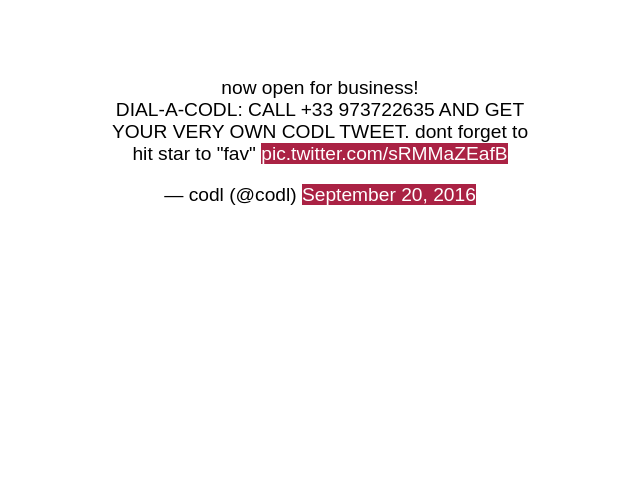
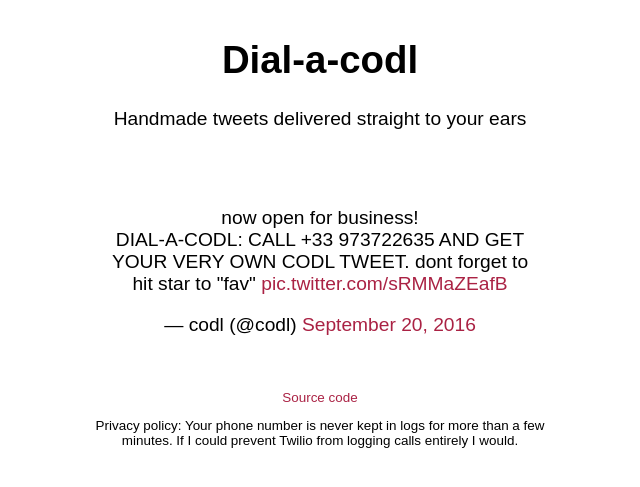
Before and after one commit to codl/tweetspeak, a Flask app: template templates/index.html in a window 1280 px wide. Shown: the top 487 px of the page, without its empty margins (320-960 px from the left). Run offline with Flask 2, Linux system fonts and the light colour scheme; the template is opened without the code that fills it, so the values that code supplies are empty; parts of the project's set-up code (start-up, migrations or seed data) failed here and were passed over; some libraries are stand-ins or nearby versions.

Commit message:
bing bang homepage update

```diff
--- a/templates/index.html
+++ b/templates/index.html
@@ -2,38 +2,50 @@
 <head lang="en">
     <title>Dial-a-codl</title>
     <script async src="//platform.twitter.com/widgets.js" charset="utf-8"></script>
-    <meta name="twitter:card" content="summary" />
-    <meta name="twitter:site" content="@codl" />
-    <meta name="twitter:title" content="Dial-a-codl" />
-    <meta name="twitter:description" content="Hand picked codl tweets delivered straight to your ears" />
+    <meta name="twitter:card" content="summary">
+    <meta name="twitter:site" content="@codl">
+    <meta name="twitter:title" content="Dial-a-codl">
+    <meta name="twitter:description" content="Handmade tweets delivered straight to your ears">
+    <meta name="viewport" content="width=device-width, initial-scale=1">
 <style>
 body {
     font-family: sans-serif;
     font-size: 1.2em;
     max-width: 500px;
-    margin: 4em auto;
+    margin: 2em auto;
     text-align: center;
 }
 .numbers {
     list-style: none;
-    margin: 3em auto;
+    margin: 4em auto;
     padding: 0;
+    line-height: 1.3em;
 }
 a {
     text-decoration: none;
-    background: #a24;
-    color: white;
+    color: #a24;
+}
+footer {
+    margin: 4em auto;
+    font-size: 0.7em;
 }
 </style>
 </head>
 <body>
-    <blockquote class="twitter-tweet" data-conversation="none" data-lang="en"><p lang="en" dir="ltr">now open for business!<br>DIAL-A-CODL: CALL +33 973722635 AND GET YOUR VERY OWN CODL TWEET. dont forget to hit star to &quot;fav&quot; <a href="https://t.co/sRMMaZEafB">pic.twitter.com/sRMMaZEafB</a></p>&mdash; codl (@codl) <a href="https://twitter.com/codl/status/778317488148938752">September 20, 2016</a></blockquote>
+    <h1>Dial-a-codl</h1>
+    <p>Handmade tweets delivered straight to your ears</p>
     <ul class="numbers">
         {% for number in numbers %}
             <li>
-                {{ number.country }}:
+                📞 {{ number.country }}:
                 <a href="tel:{{ number.number }}">{{ number.number }}</a>
             </li>
         {% endfor %}
     </ul>
+
+    <blockquote class="twitter-tweet" data-conversation="none" data-lang="en"><p lang="en" dir="ltr">now open for business!<br>DIAL-A-CODL: CALL +33 973722635 AND GET YOUR VERY OWN CODL TWEET. dont forget to hit star to &quot;fav&quot; <a href="https://t.co/sRMMaZEafB">pic.twitter.com/sRMMaZEafB</a></p>&mdash; codl (@codl) <a href="https://twitter.com/codl/status/778317488148938752">September 20, 2016</a></blockquote>
+    <footer>
+        <p><a href="https://github.com/codl/tweetspeak">Source code</a></p>
+        <p>Privacy policy: Your phone number is never kept in logs for more than a few minutes. If I could prevent Twilio from logging calls entirely I would.</p>
+    </footer>
 </body>
```
